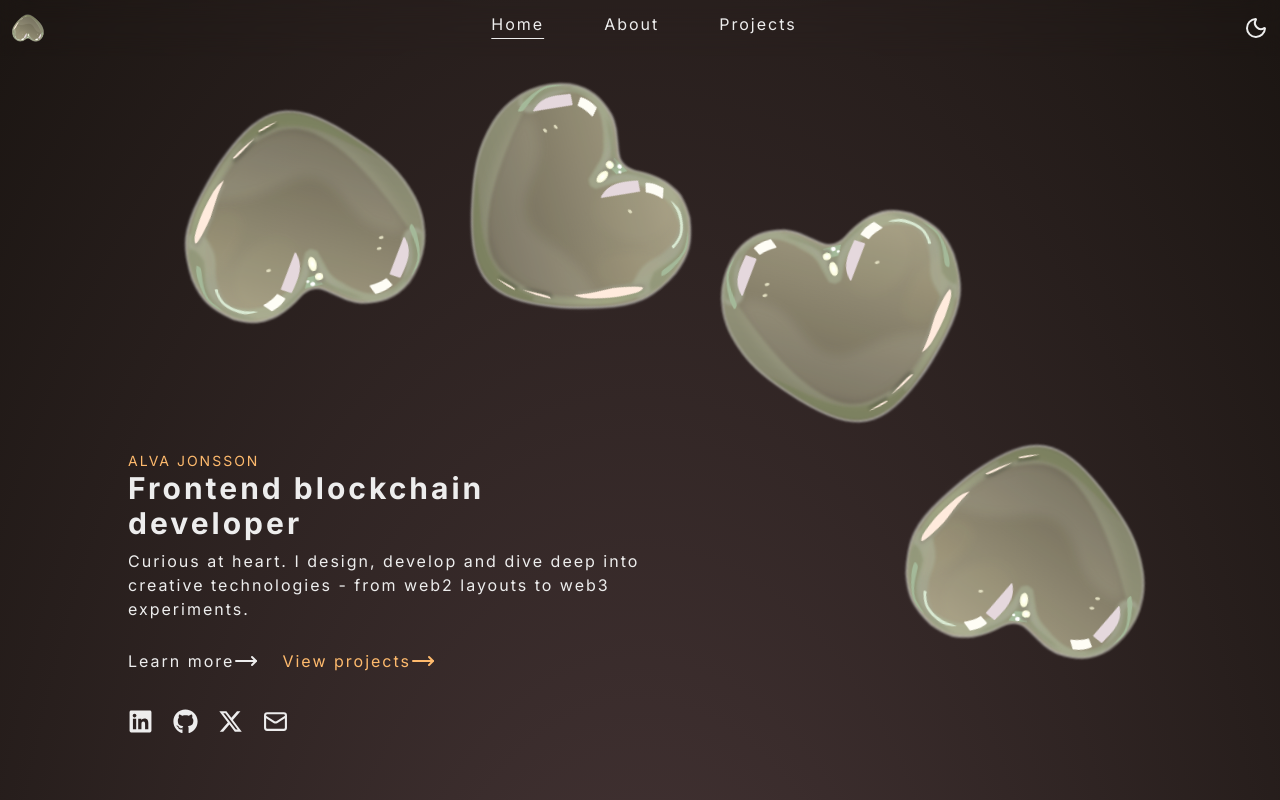
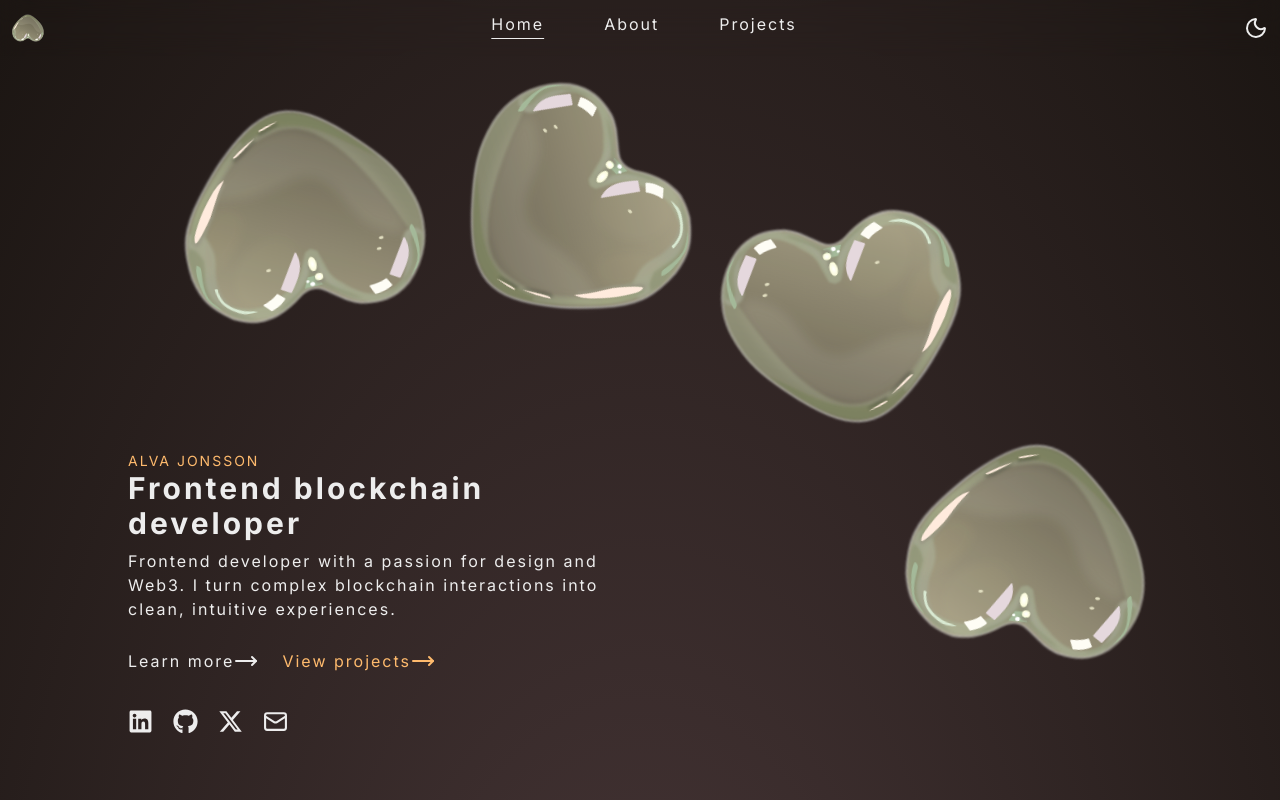
Before and after one commit to Alvis97/alvaportfolio, a Next.js app: page / in a window 1280 px wide. Shown: the top 800 px of the page. Built offline with nearby package versions, Linux system fonts and the light colour scheme.

Commit message:
updated text for laning page

```diff
--- a/app/components/landingSection.tsx
+++ b/app/components/landingSection.tsx
@@ -30,8 +30,7 @@ function LandingSection() {
             <h1 className='font-[family-name:var(--font-onest)] text-2xl mb-3   md:text-3xl md:mb-2'
             >Frontend blockchain developer
             </h1>
-            <p>Curious at heart. I design, develop and dive deep into creative
-                technologies - from web2 layouts to web3 experiments.
+            <p>Frontend developer with a passion for design and Web3. I turn complex blockchain interactions into clean, intuitive experiences.
             </p>
             <span className='flex gap-6 w-fit m-auto my-5 [&>a]:hover:scale-110 [&>a]:transition-transform [&>a]cursor-pointer md:m-0 md:my-7'>
                 <a className='flex' href="">Learn more <MoveRight/></a>
```
